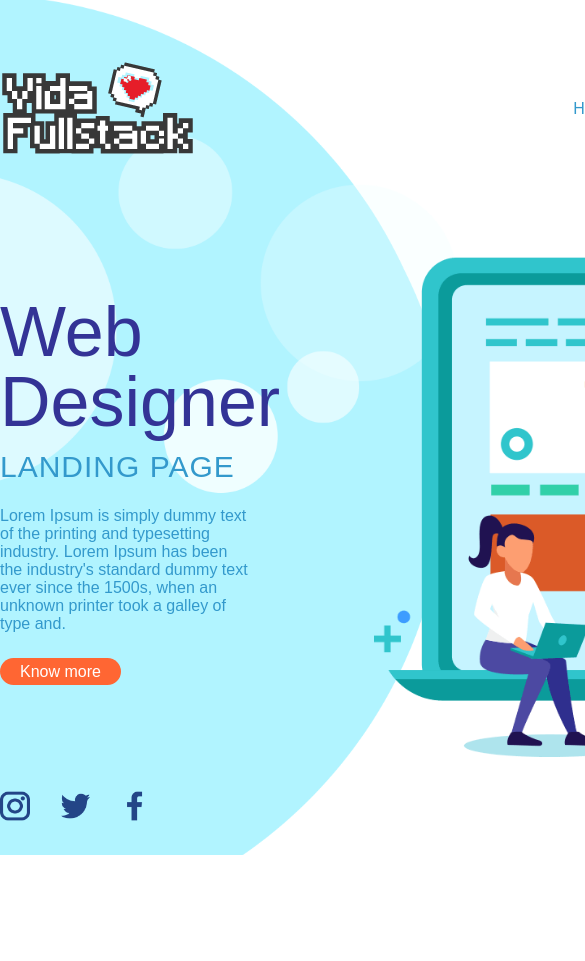
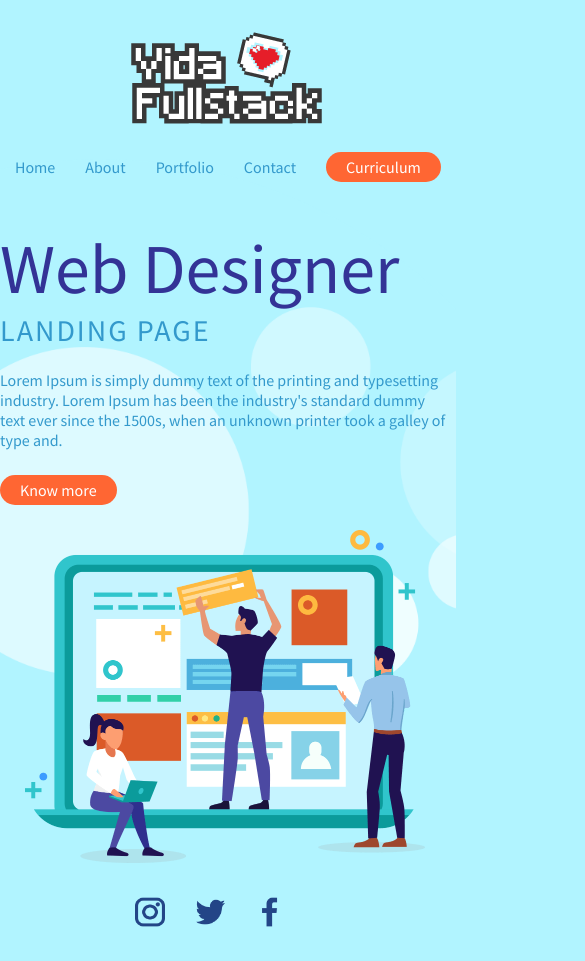
Before and after one commit to HelenaC0ldHeart/HTML-CSS-Only, a plain HTML site: page index.html in a window 390 px wide. Shown: the top 961 px of the page, 585 px wide, since content can reach past the window. Before the commit the page ends 855 px from the top, so only its background shows below. Drawn offline with Linux system fonts and the light colour scheme.

Commit message:
Responsive elements part 1

```diff
--- /dev/null
+++ b/assets/css/bootstrap.css
@@ -0,0 +1,32 @@
+/* Reset CSS */
+
+* {
+    margin: 0;
+    padding: 0;
+    border: 0;
+    font-size: 100%;
+    font-weight: 300;
+    font: inherit;
+    vertical-align: baseline;
+    font-family: "Source Sans Pro",sans-serif;
+    text-decoration: none;
+    list-style: none;
+}
+
+.container {
+    width: 1024px;
+    margin: 30px auto;
+    display: flex;
+    flex-direction: column;
+}
+
+.row {
+    display: flex;
+    flex-direction: row;
+}
+
+body {
+    background-image: url(../images/bolha-background.png);
+    background-repeat: no-repeat;
+    background-position: left center;
+}
--- a/assets/css/header.css
+++ b/assets/css/header.css
@@ -1,6 +1,4 @@
 header section {
-    width: 1024px;
-    margin: 30px auto;
     justify-content: space-between;
     align-items: center;
 }
--- a/assets/css/main.css
+++ b/assets/css/main.css
@@ -8,7 +8,7 @@
 }
 .about-web-design article h1 {
     font-size: 70px;
-    line-height: 100%;
+    line-height: 90%;
     font-weight: 400;
     color: #333396;
 }
@@ -21,7 +21,7 @@
 .about-web-design article h2 {
     font-size: 30px;
     text-transform: uppercase;
-    letter-spacing: 1px;
+    letter-spacing: 2px;
     line-height: 200%;
 }
 
--- /dev/null
+++ b/assets/css/responsive-background.css
@@ -0,0 +1,36 @@
+@media (max-width: 1900px) {
+    body {
+        background-size: 930px;
+    }
+}
+
+@media (max-width: 1740px) {
+    body {
+        background-size: 850px;
+    }
+}
+
+@media (max-width: 1570px) {
+    body {
+        background-size: 770px;
+    }
+}
+
+@media (max-width: 1400px) {
+    body {
+        background-size: 690px;
+    }
+}
+
+@media (max-width: 1225px) {
+    body {
+        background-size: 610px;
+    }
+}
+
+
+@media (max-width: 1040px) {
+    body {
+        background-position-x: -90px;
+    }
+}
--- /dev/null
+++ b/assets/css/responsive-elements.css
@@ -0,0 +1,65 @@
+@media (max-width: 1110px) {
+    .container {
+        width: 950px;
+    }
+}
+
+@media (max-width: 1024px) {
+    .container {
+        width: 850px;
+    }
+
+    .about-web-design figcaption img {
+        width: 600px;
+    }
+}
+
+@media (max-width: 915px) {
+    .container {
+        width: 600px;
+    }
+    .row {
+        display: flex;
+        flex-direction: column;
+    }
+
+    header nav {
+        margin: 30px 0;
+        width: 100%;
+    }
+
+    body {
+        background-position: left top;
+        background-color: #b1f4ff;
+    }
+
+    .about-web-design article {
+        width: 100%;
+    }
+
+    .about-web-design figcaption img {
+       margin: 30px 0 0 0;
+    }
+
+    footer .row {
+        display: flex;
+        flex-direction: row;
+        justify-content: center;
+    }
+}
+
+@media (max-width: 665px) {
+    .container {
+        width: 450px;
+    }
+
+    .about-web-design figcaption img {
+        width: 400px;
+    }
+}
+
+@media (max-width: 500px) {
+    .container {
+        width: -350px;
+    }
+}
--- a/assets/css/responsive.css
+++ /dev/null
@@ -1,30 +0,0 @@
-@media (max-width: 1900px) {
-    body {
-        background-size: 880px;
-    }
-}
-
-@media (max-width: 1700px) {
-    body {
-        background-size: 780px;
-    }
-}
-
-@media (max-width: 1500px) {
-    body {
-        background-size: 680px;
-    }
-}
-
-@media (max-width: 1280px) {
-    body {
-        background-size: 580px;
-    }
-}
-
-
-@media (max-width: 1024px) {
-    body {
-        background-position-x: -120px !important;
-    }
-}
--- a/assets/css/style.css
+++ b/assets/css/style.css
@@ -1,39 +1,11 @@
+/* Font */
+@import url("https://fonts.googleapis.com/css2?family=Source+Sans+Pro:wght@200;300;400&display=swap");
+
 /* Components */
 @import "./header.css";
 @import "./btn.css";
 @import "./main.css";
 @import "./footer.css";
-@import "./responsive.css";
-
-/* Reset CSS */
-
-* {
-    margin: 0;
-    padding: 0;
-    border: 0;
-    font-size: 100%;
-    font-weight: 300;
-    font: inherit;
-    vertical-align: baseline;
-    font-family: "Source Sans Pro",sans-serif;
-    text-decoration: none;
-    list-style: none;
-}
-
-.container {
-    width: 1024px;
-    margin: 30px auto;
-    display: flex;
-    flex-direction: column;
-}
-
-.row {
-    display: flex;
-    flex-direction: row;
-}
-
-body {
-    background-image: url(../images/bolha-background.png);
-    background-repeat: no-repeat;
-    background-position: left center;
-}
+@import "./bootstrap.css";
+@import "./responsive-background.css";
+@import "./responsive-elements.css"
--- a/index.html
+++ b/index.html
@@ -1,5 +1,5 @@
 <!DOCTYPE html>
-<html lang="en-us">
+<html lang="en-US">
 
 <head>
   <meta charset="UTF-8">
```
